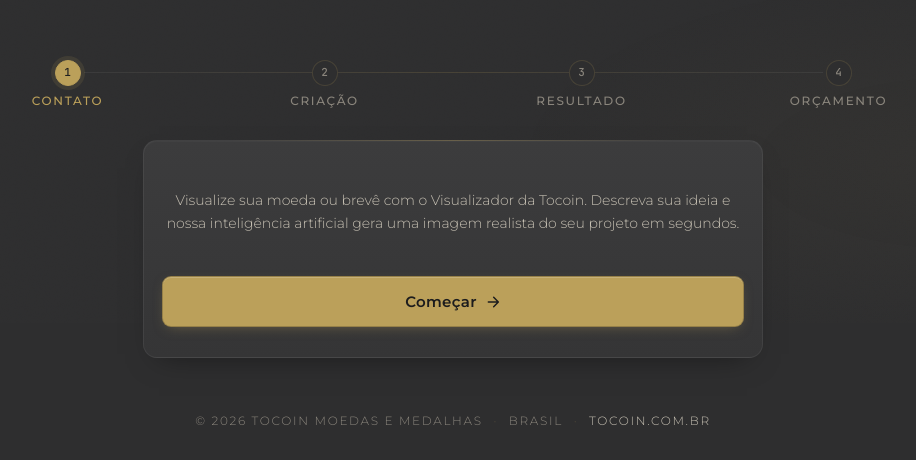
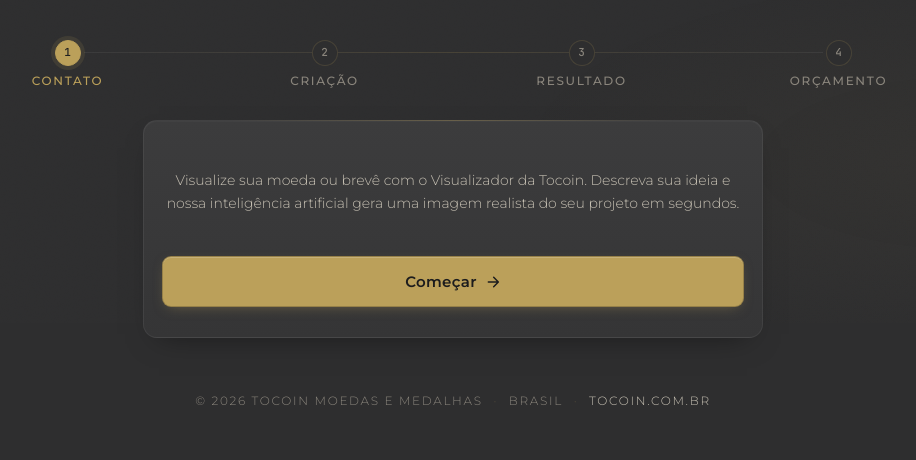
Before and after one commit to BrunoTocoin/tocoin-leads, a plain HTML site: page index.html in a window 1280 px wide. Shown: the part 477-937 px from the top of the page, without its empty margins (187-1103 px from the left). Drawn offline with Linux system fonts and the light colour scheme.

Commit message:
Update index.html

```diff
--- a/index.html
+++ b/index.html
@@ -169,7 +169,7 @@
     display: grid;
     grid-template-columns: repeat(3, 1fr);
     gap: 8px;
-    margin: 28px 0 30px;
+    margin: 8px 0 30px;
     position: relative;
   }
   .step {
@@ -669,7 +669,7 @@
     }
 
     .stepper {
-      margin: 28px 0 30px;
+      margin: 8px 0 30px;
     }
     .stepper::before {
       top: calc(10px + 13px);
```
